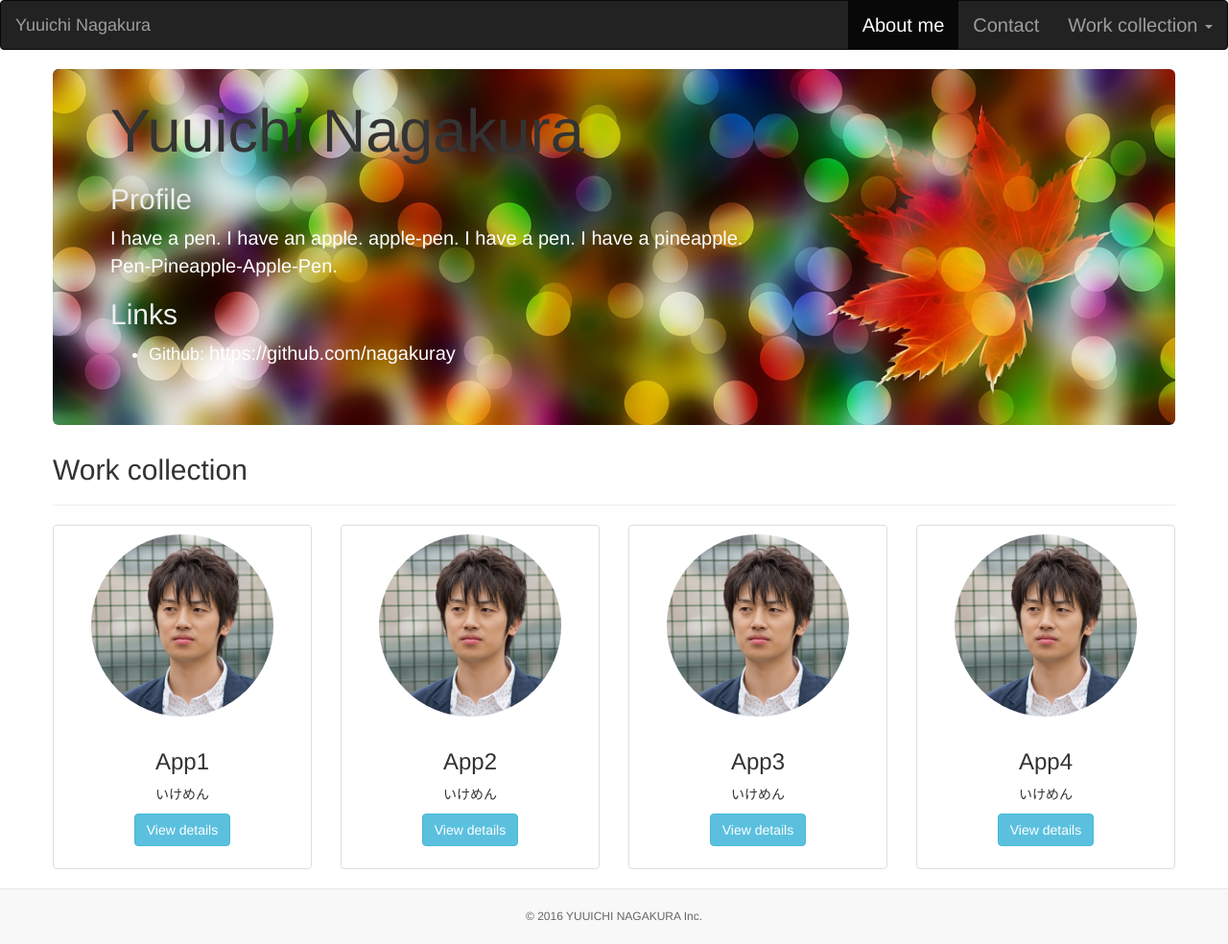
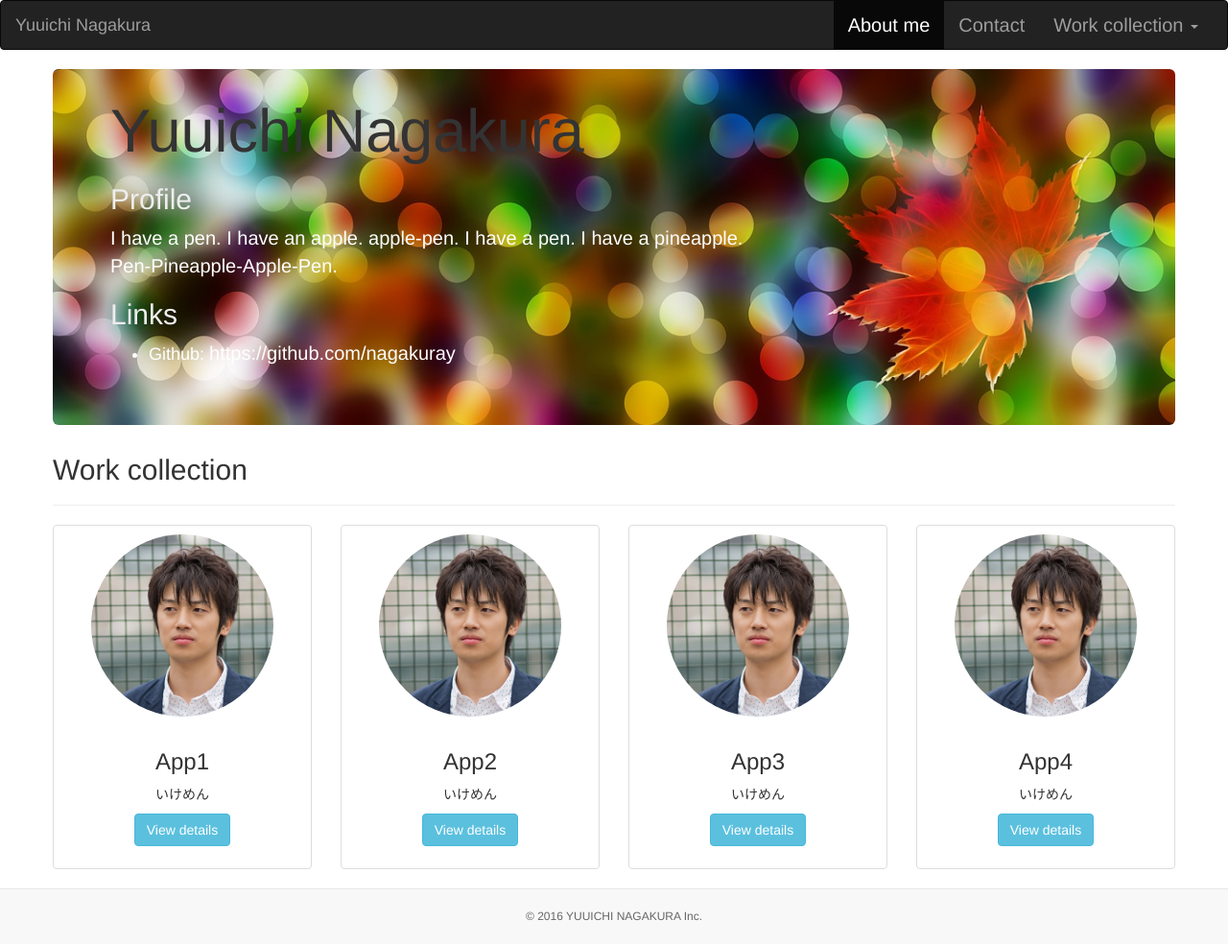
Before and after one commit to nagakuray/nagakuray.github.io, a plain HTML site: page index.html in a window 1280 px wide. Shown: the whole page at 96% size. Drawn offline with nearby package versions, Linux system fonts and the light colour scheme.

Commit message:
Rv指摘修正

```diff
--- a/index.html
+++ b/index.html
@@ -34,7 +34,7 @@
           </div>
 
           <!-- ナビゲーション-->
-          <div clas="collapse navbar-collapse" id="site-menu-yuuichi-nagakura">
+          <div class="collapse navbar-collapse" id="site-menu-yuuichi-nagakura">
             <ul class="nav navbar-nav navbar-right">
               <!-- ここらへんもリンク未設定 -->
               <li class="active"><a href="#">About me</a></li>
@@ -72,7 +72,7 @@
           </p>
           <h2>Links</h2>
           <ul>
-            <li>Github: <a href="https://github.com/nagakuray"target="_blank">https://github.com/nagakuray</a></li>
+            <li>Github: <a href="https://github.com/nagakuray" target="_blank">https://github.com/nagakuray</a></li>
 
           </ul>
 
```
